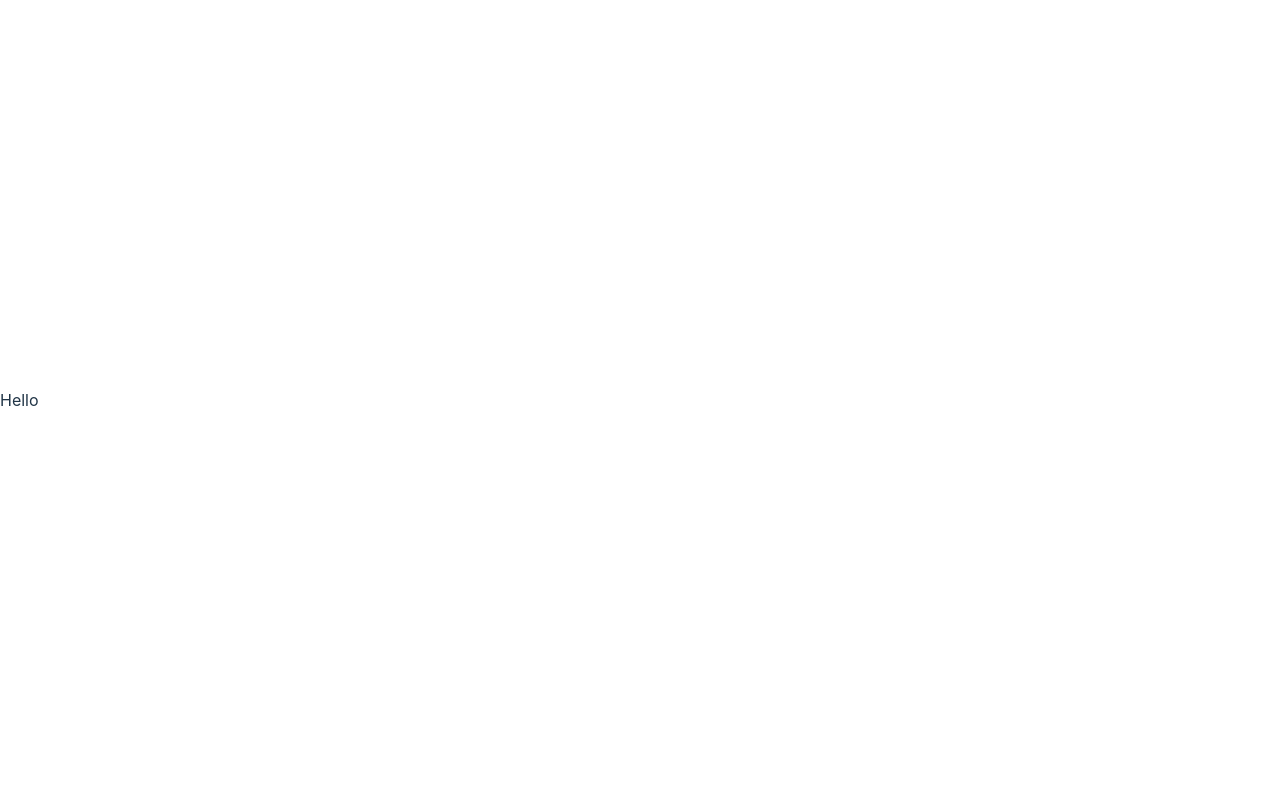
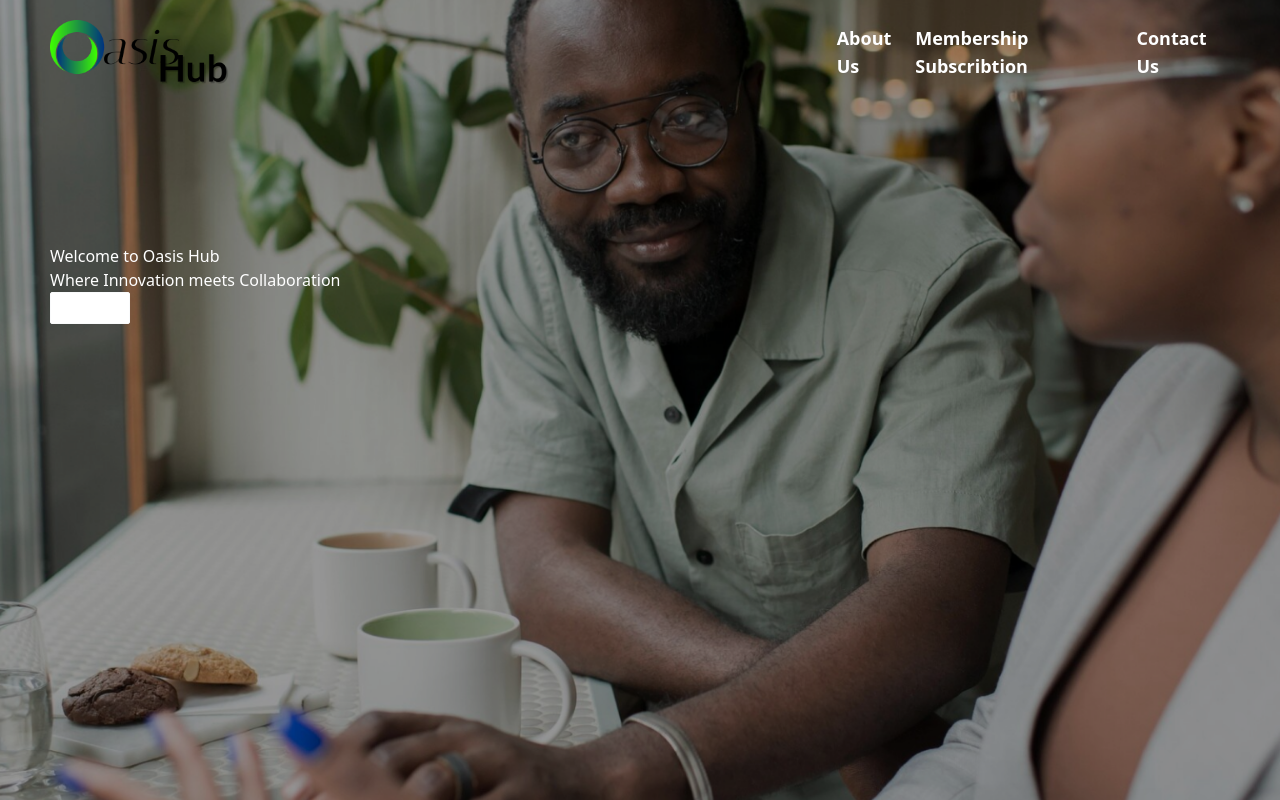
Before and after one commit to Vixs101/oasishub, a React (Vite) app: page / in a window 1280 px wide. Built offline with nearby package versions, Linux system fonts and the light colour scheme.

Commit message:
worked on the navigation section of the page

```diff
--- a/index.html
+++ b/index.html
@@ -7,7 +7,7 @@
     <title>Oasis Hub</title>
   </head>
   <body>
-    <div id="root"></div>
+    <div id="root" ></div>
     <script type="module" src="/src/main.jsx"></script>
   </body>
 </html>
--- a/src/Home.jsx
+++ b/src/Home.jsx
@@ -1,12 +1,21 @@
-import { useState } from 'react'
+import { useState } from "react";
+import NavBar from "./components/NavBar";
 
 function Home() {
+  return (
+    <>
+      <section className="appwidth flex flex-col h-screen bg-cover bg-no-repeat bg-center bg-[url('/images/heroImage.png')] w-full gap-y-40">
+        <NavBar />
+        <div className=" align-middle text-white font-bolder">
+          <h1 className="">Welcome to Oasis Hub</h1>
+          <p>Where Innovation meets Collaboration</p>
+          <button className="flex rounded-sm bg-white hover:bg-slate-200 md:w-16 lg:w-20 p-2 h-8 items-center border border-gray-50">
 
-  return (
-    <div>
-      Hello
-    </div>
-  )
+          </button>
+        </div>
+      </section>
+    </>
+  );
 }
 
 export default Home;
--- /dev/null
+++ b/src/components/NavBar.jsx
@@ -0,0 +1,20 @@
+import React from "react";
+
+function NavBar() {
+  return (
+    <>
+      <nav className="flex justify-between text-white items-center w-full">
+        <div className="">
+          <img src="/images/logo.png" alt="Hub's Logo" className="md:h-16 md:w-full h-12 w-12"/>
+        </div>
+        <ul className="flex w-1/3 justify-between font-semibold text-lg cursor-pointer items-center">
+          <li className="hover:border-b-4 hover:border-green-600">About Us</li>
+          <li className="hover:border-b-4 hover:border-green-600">Membership Subscribtion</li>
+          <li className="hover:border-b-4 hover:border-green-600">Contact Us</li>
+        </ul>
+      </nav>
+    </>
+  );
+}
+
+export default NavBar;
--- a/src/index.css
+++ b/src/index.css
@@ -2,71 +2,11 @@
 @tailwind components;
 @tailwind utilities;
 
-:root {
-  font-family: Inter, system-ui, Avenir, Helvetica, Arial, sans-serif;
-  line-height: 1.5;
-  font-weight: 400;
-
-  color-scheme: light dark;
-  color: rgba(255, 255, 255, 0.87);
-  background-color: #242424;
-
-  font-synthesis: none;
-  text-rendering: optimizeLegibility;
-  -webkit-font-smoothing: antialiased;
-  -moz-osx-font-smoothing: grayscale;
+html, body {
+  height: 100%;
+  width: 100%;
 }
 
-a {
-  font-weight: 500;
-  color: #646cff;
-  text-decoration: inherit;
+.appwidth {
+  padding: 20px 50px;
 }
-a:hover {
-  color: #535bf2;
-}
-
-body {
-  margin: 0;
-  display: flex;
-  place-items: center;
-  min-width: 320px;
-  min-height: 100vh;
-}
-
-h1 {
-  font-size: 3.2em;
-  line-height: 1.1;
-}
-
-button {
-  border-radius: 8px;
-  border: 1px solid transparent;
-  padding: 0.6em 1.2em;
-  font-size: 1em;
-  font-weight: 500;
-  font-family: inherit;
-  background-color: #1a1a1a;
-  cursor: pointer;
-  transition: border-color 0.25s;
-}
-button:hover {
-  border-color: #646cff;
-}
-button:focus,
-button:focus-visible {
-  outline: 4px auto -webkit-focus-ring-color;
-}
-
-@media (prefers-color-scheme: light) {
-  :root {
-    color: #213547;
-    background-color: #ffffff;
-  }
-  a:hover {
-    color: #747bff;
-  }
-  button {
-    background-color: #f9f9f9;
-  }
-}
```
Also changed, not shown: public/images/logo.png (added).
